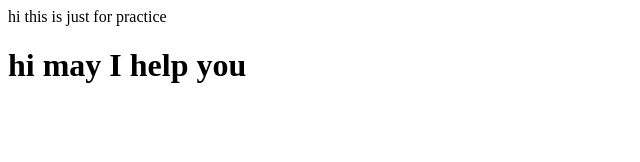
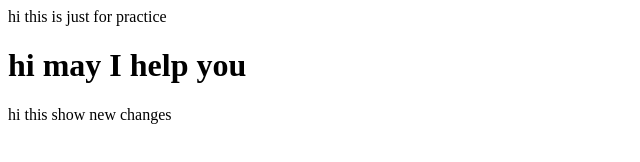
Before and after one commit to Pintu764/InetBankingV4, a plain HTML site: page index.html in a window 1280 px wide. Shown: the whole page, without its empty margins (0-640 px from the left). Drawn offline with Linux system fonts and the light colour scheme.

Commit message:
modifation done

```diff
--- a/index.html
+++ b/index.html
@@ -1,2 +1,3 @@
 <p>hi this is just for practice</p>
 <h1>hi may I help you</h1>
+<P>hi this show new changes</P>
```
